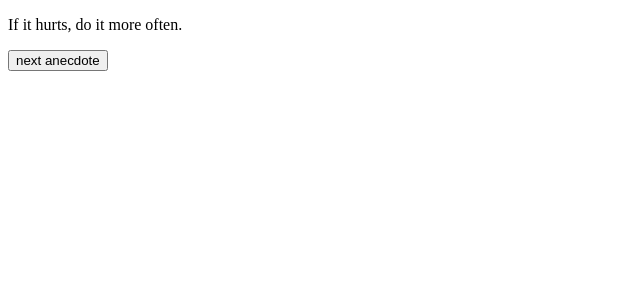
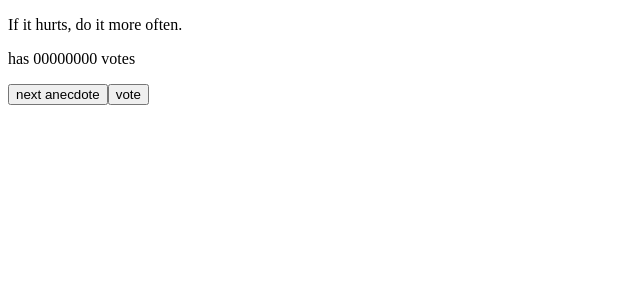
Before and after one commit to TeekkariTeemu/fullstack, a React (Create React App) app in the folder Osa1/anekdootit/: page / in a window 1280 px wide. Shown: the top 300 px of the page, without its empty margins (0-640 px from the left). Built offline with nearby package versions, Linux system fonts and the light colour scheme.

Commit message:
Askel 1.13 (kesken)

```diff
--- a/Osa1/anekdootit/src/App.js
+++ b/Osa1/anekdootit/src/App.js
@@ -5,6 +5,14 @@ const Button = (props) => (
     {props.text}
   </button>
 )
+
+const Statistics = (props) => {
+return (
+  <p>
+    has {props.votes} votes
+  </p>
+  )
+}
 
 const App = () => {
   const anecdotes = [
@@ -18,11 +26,17 @@ const App = () => {
     'The only way to go fast, is to go well.'
   ]
   const [selected, setSelected] = useState(0)
-
+  const [votes, setVotes] = useState(new Uint8Array(8))
+  console.log(votes)
   return (
+    //ongelma on se etta toi muuttaa ensin koko listan numeroks ja sitten ei voi enaa kutsua lista alkioo
     <div>
       <p>{anecdotes[selected]}</p>
-      <p><Button handleClick={() => setSelected(Math.floor((Math.random() * 8)))} text="next anecdote" /></p>
+      <Statistics votes={votes}/>
+      <p>
+        <Button handleClick={() => setSelected(Math.floor((Math.random() * 8)))} text="next anecdote" />
+        <Button handleClick={() => setVotes(votes[selected]+1)} text="vote" />
+      </p>
     </div>
   )
 }
```
